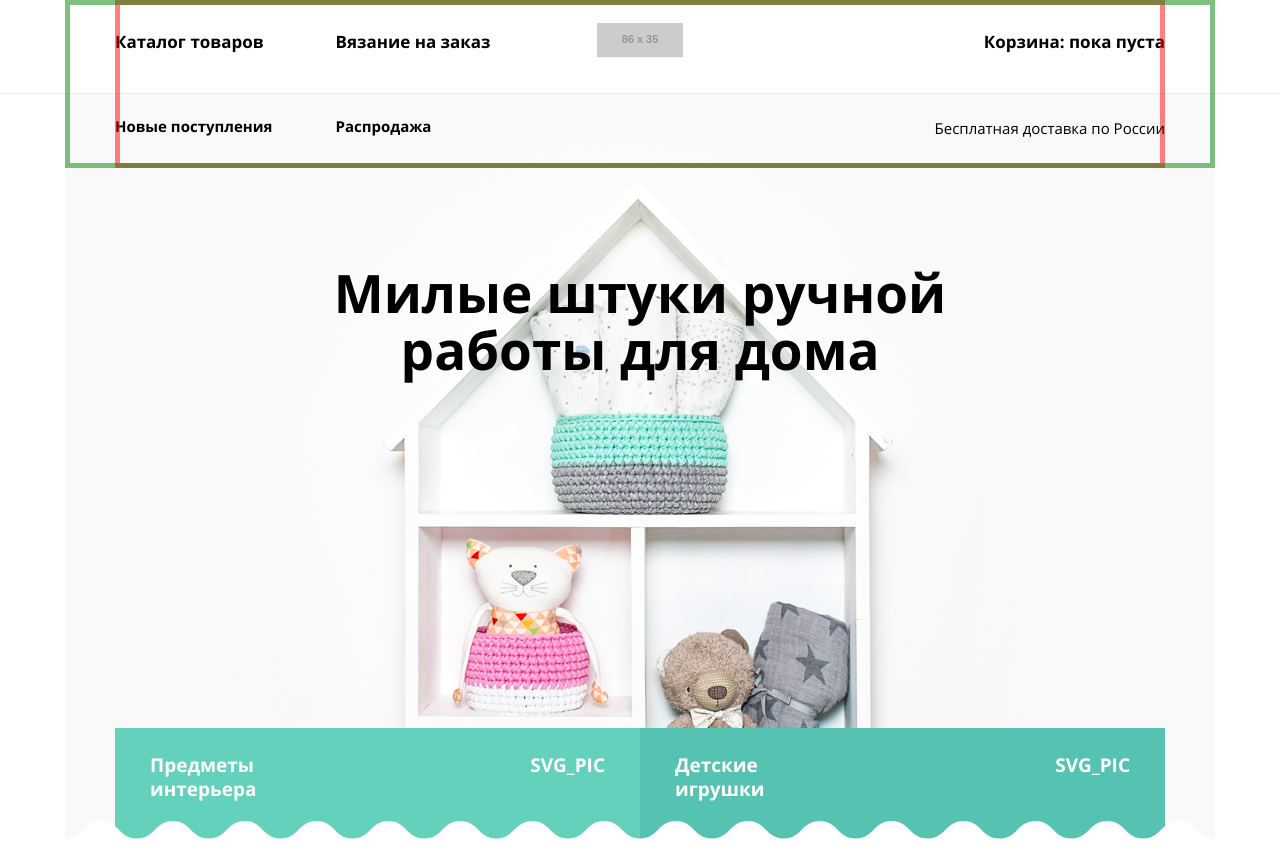
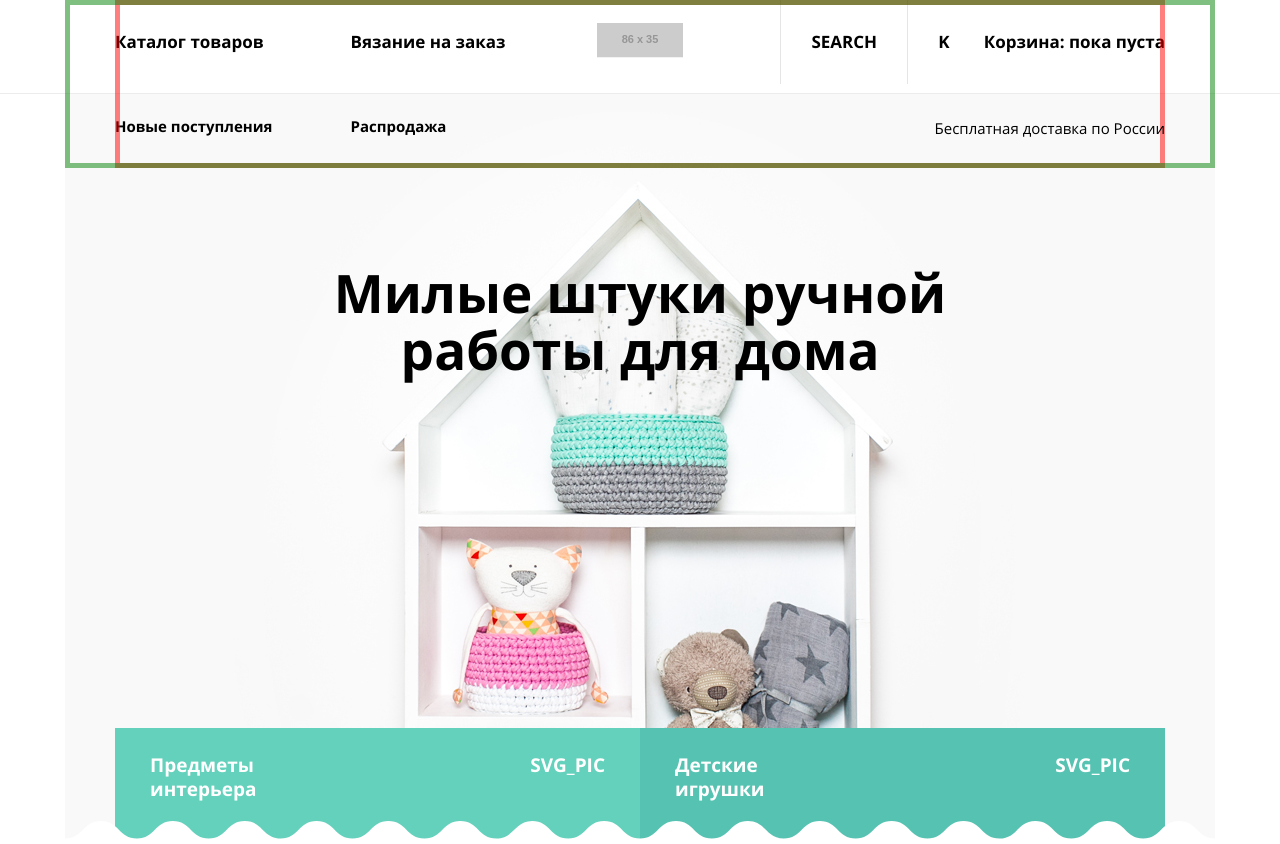
Before and after one commit to kostyadevman/1476133-mishka-20, a plain HTML site: page source/index.html in a window 1280 px wide. Shown: the top 844 px of the page. Drawn offline with nearby package versions, Linux system fonts and the light colour scheme; files that its build step writes are made by us from their sources; placeholder pictures from the web are drawn by us.

Commit message:
Fix some blocks behaviour for desktop device

```diff
--- a/source/index.html
+++ b/source/index.html
@@ -18,35 +18,35 @@
           </span>
         </button>
         <ul class="main-nav__list site-list site-list__links">
-          <li class="site-list__item site-list__item--small">
+          <li class="site-list__item site-list__item--left site-list__item--small">
             <a href="catalog.html" class="site-list__link">
               Каталог товаров
             </a>
           </li>
-          <li class="site-list__item site-list__item--small">
-            <a href="form.html" class="site-list__link">
+          <li class="site-list__item site-list__item--left site-list__item--small">
+            <a href="form.html" class="site-list__link site-list__link--center">
               Вязание на заказ
             </a>
           </li>
-          <li class="site-list__item site-list__item--invisible">
+          <li class="site-list__item site-list__item--left site-list__item--invisible">
             <a href="blank.html" class="site-list__link">
               Новые поступления
             </a>
           </li>
-          <li class="site-list__item site-list__item--invisible">
-            <a href="blank.html" class="site-list__link">
+          <li class="site-list__item site-list__item--left site-list__item--invisible">
+            <a href="blank.html" class="site-list__link site-list__link--center">
               Распродажа
             </a>
           </li>
         </ul>
         <ul class="main-nav__list site-list site-list__user-links">
           <li class="site-list__item">
-            <a href="#" class="site-list__link">
+            <a href="#" class="site-list__link site-list__link--search">
               <span class="site-list__search-text">Поиск по сайту</span>
             </a>
           </li>
-          <li class="site-list__item site-list__item--cart">
-            <a href="#" class="site-list__link">
+          <li class="site-list__item">
+            <a href="#" class="site-list__link site-list__link--cart">
               Корзина: пока пуста
             </a>
           </li>
@@ -144,7 +144,7 @@
                 </tr>
                 <tr class="address__row">
                   <th class="address__header">адрес:</th>
-                  <td class="address__value"><address>г. Санкт-Петербург, ул. Большая Конюшенная, д. 19/8, офис 101</address></td>
+                  <td class="address__value"><address>г. Санкт&#8209;Петербург, ул. Большая Конюшенная, д. 19/8, офис 101</address></td>
                 </tr>
               </tbody>
             </table>
--- a/source/less/blocks/address.less
+++ b/source/less/blocks/address.less
@@ -14,8 +14,12 @@
 }
 
 .address__body {
-  @media (min-width: @tablet-width) and (max-width: @desktop-width) {
+  @media (min-width: @tablet-width) {
     display: flex;
+  }
+
+  @media (min-width: @desktop-width) {
+    flex-direction: column;
   }
 }
 
@@ -29,7 +33,7 @@
 
 .address__header {
   margin: 0;
-  padding: 0 30px 40px 0;
+  padding: 0 25px 40px 0;
   white-space: nowrap;
   line-height: 30px;
   font-weight: normal;
--- a/source/less/blocks/main-nav.less
+++ b/source/less/blocks/main-nav.less
@@ -11,15 +11,11 @@
   outline-offset: -5px;
 }
 
-.main-nav__list {
-  margin: 0;
-  padding: 0;
-}
-//
-//.main-nav__wrapper {
-//
+//.main-nav__list {
+//  margin: 0;
+//  padding: 0;
 //}
-//
+
 .main-nav__toggle {
   @media (min-width: @mobile-width) {
     display: none;
--- a/source/less/blocks/site-list.less
+++ b/source/less/blocks/site-list.less
@@ -11,11 +11,8 @@
 
   &__links {
     @media (min-width: @tablet-width) {
+      flex-basis: 50%;
       flex-wrap: wrap;
-    }
-
-    @media (min-width: @desktop-width) {
-      flex-basis: 50%;
     }
   }
 
@@ -32,12 +29,12 @@
 
     @media (min-width: @desktop-width) {
       flex-basis: 50%;
+      order: 1;
     }
   }
 }
 
 .site-list__item {
-  padding: 30px 0;
   font-weight: bold;
   font-size: 17px;
   line-height: 24px;
@@ -47,21 +44,23 @@
     box-shadow: 0 1px 0 @special-grey-c6, inset 0 1px 0 @special-grey-c6;
   }
 
-  @media (min-width: @desktop-width) {
-    flex-basis: 42%;
+  &--left {
+    @media (min-width: @desktop-width) {
+      flex-basis: 42%;
+    }
   }
 
   &--invisible {
     font-size: 15px;
 
-    @media (max-width: @desktop-width) {
+    @media (max-width: @desktop-width - 1px) {
       display: none;
     }
   }
 
   &--small {
-    @media (min-width: @tablet-width) and (max-width: @desktop-width) {
-      margin-right: 30px;
+    @media (min-width: @tablet-width) and (max-width: @desktop-width - 1px) {
+      flex-grow: 1;
       font-size: 15px;
     }
   }
@@ -74,12 +73,58 @@
 }
 
 .site-list__link {
-  padding: 0;
-  text-align: center;
-}
+  display: block;
+  padding: 30px 0;
+  //outline: 5px solid rgba(0, 128, 256, 0.5);
+  //outline-offset: -5px;
 
-.site-list__item--cart {
-  @media (min-width: @mobile-width) {
-    text-align: end;
+  @media (max-width: @mobile-width) {
+    text-align: left;
+    padding-left: 75px;
+  }
+
+  &--cart {
+    @media (min-width: @tablet-width) {
+      text-align: end;
+    }
+  }
+
+  &--cart::before {
+    content: "K";
+
+    @media (max-width: @mobile-width) {
+      position: absolute;
+    }
+
+    @media (min-width: @tablet-width) {
+      padding-left: 30px;
+      padding-right: 30px;
+    }
+  }
+
+  &--search {
+    @media (min-width: @tablet-width) {
+      border-left: 1px solid fade(@basic-black, 10%);
+      border-right: 1px solid fade(@basic-black, 10%);
+    }
+  }
+
+  &--search::before {
+    content: "SEARCH";
+
+    @media (max-width: @mobile-width) {
+      position: absolute;
+    }
+
+    @media (min-width: @tablet-width) {
+      padding-left: 30px;
+      padding-right: 30px;
+    }
+  }
+
+  &--center {
+    @media (min-width: @tablet-width) {
+      padding-left: 15px;
+    }
   }
 }
```
